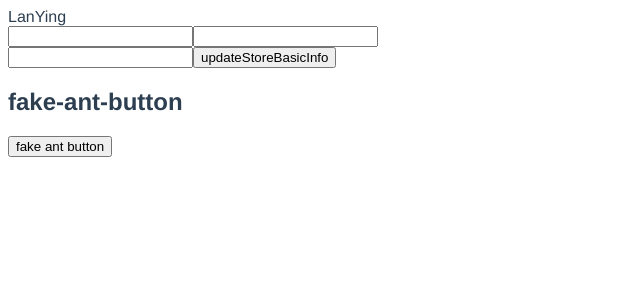
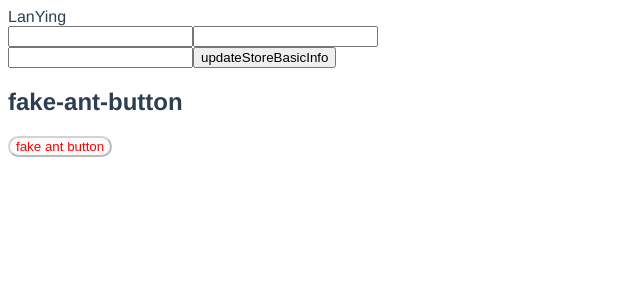
Before and after one commit to LahmYing/vue-project-structure, a Vue app: page / in a window 1280 px wide. Shown: the top 300 px of the page, without its empty margins (0-640 px from the left). Built offline with nearby package versions, Linux system fonts and the light colour scheme.

Commit message:
fix: button

```diff
--- a/package.json
+++ b/package.json
@@ -3,7 +3,7 @@
   "version": "0.1.0",
   "private": true,
   "scripts": {
-    "serve": "vue-cli-service serve",
+    "dev": "vue-cli-service serve",
     "build": "vue-cli-service build",
     "lint": "vue-cli-service lint"
   },
--- a/src/components/fake_ant/button/button.vue
+++ b/src/components/fake_ant/button/button.vue
@@ -1,11 +1,18 @@
 <template>
-  <button :class="classes" @click="$emit('on-click')">
+  <button
+    :class="classes"
+    @click="$emit('on-click')"
+    :disabled="attr.disabled"
+    :loading="attr.loading"
+  >
     <slot></slot>
   </button>
 </template>
 
 <script>
 export default {
+  // 继承 attribute
+  inheritAttrs: false,
   props: {
     type: String,
     shape: {
@@ -32,20 +39,25 @@ export default {
   data () {
     return {
       prefixCls: 'f-btn',
-      classes: {}
+      classes: {},
+      attr: {
+        disabled: false,
+        loading: false,
+      }
     }
   },
   // 用 created 不用 mounted
   created () {
-    const { type, shape, size, loading, disabled } = this.$props
+    const { type, shape, size, loading, disabled } = this
     const { prefixCls } = this
     this.classes = {
+      [`${prefixCls}`]: true,
       [`${prefixCls}-${type}`]: true,
       [`${prefixCls}-${shape}`]: true,
       [`${prefixCls}-${size}`]: true,
-      [`${prefixCls}-loading`]: loading,
-      [`${prefixCls}-disabled`]: disabled,
     }
+    this.attr.disabled = disabled
+    this.attr.loading = loading
   }
 }
 </script>
--- a/src/components/fake_ant/button/style/index.less
+++ b/src/components/fake_ant/button/style/index.less
@@ -9,6 +9,7 @@
 .@{btn-prefix-cls} {
 
   &-warn {
+    color: red;
     // ?
     // .btn-primary;
 
@@ -25,32 +26,45 @@
   }
 
   &-circle {
+    border-radius: 32px;
     // mixin
     // .btn-square(@btn-prefix-cls);
   }
 
-  &-loading {
-    position: relative;
+  &-round {
+    border-radius: 40px;
+  }
 
-    // ?
+  // [attr]
+  &[disabled] {
+    cursor: not-allowed;
+  }
+
+  // [attr]
+  &[loading] {
+
+    //
     &:not([disabled]) {
       pointer-events: none;
+
     }
   }
 
-  &-background-ghost&-link {
-    // mixin
-    // .button-variant-ghost(@link-color; transparent);
-
-    // color: @component-background;
-  }
-
-  &&-loading:not(&-circle):not(&-circle-outline):not(&-icon-only) {
-    padding-left: 29px;
-
-    // .@{iconfont-css-prefix}:not(:last-child) {
-    //   margin-left: -14px;
+  &-loading {
+    // not ?
+    // &:not([disabled]) {
+    //   pointer-events: none;
     // }
   }
 
+  // &-background-ghost&-link {
+  //   // mixin
+  //   .button-variant-ghost(@link-color; transparent);
+  //   color: @component-background;
+  // }
+
+  // &&-loading:not(&-circle):not(&-circle-outline):not(&-icon-only) {
+  //   padding-left: 29px;
+  // }
+
 }
```
